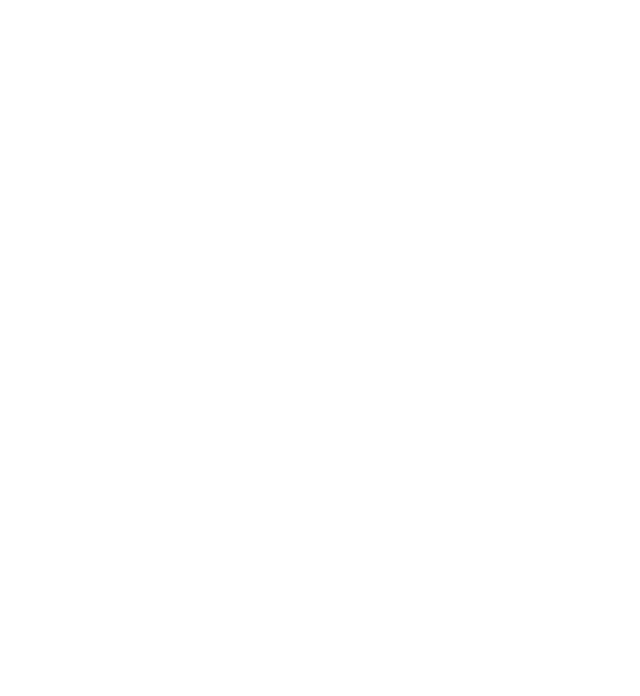
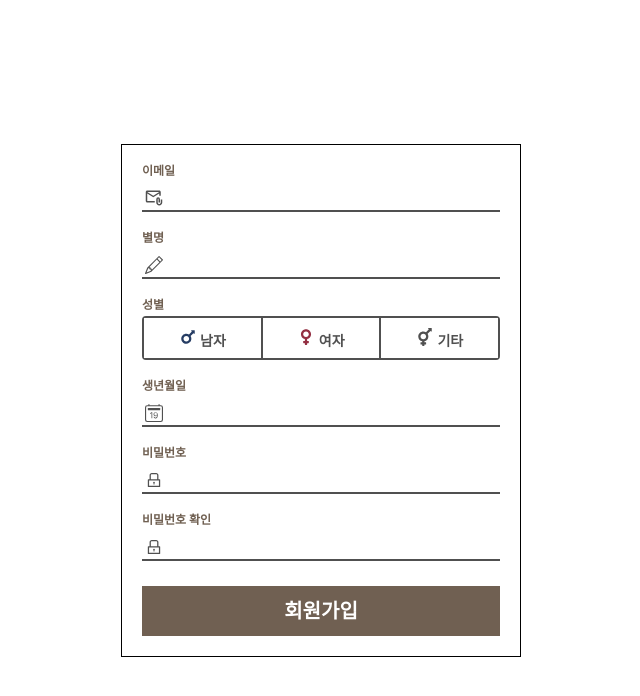
Before and after one commit to codestates-seb/seb42_main_002, a React (Create React App) app in the folder front/: page / in a window 1280 px wide. Shown: the top 696 px of the page, without its empty margins (319-959 px from the left). Built offline with nearby package versions, Linux system fonts and the light colour scheme.

Commit message:
feat : 회원가입페이지 마크업

```diff
--- a/front/src/App.tsx
+++ b/front/src/App.tsx
@@ -1,6 +1,8 @@
+import SignUpPage from './pages/SignUpPage';
 
 function App() {
   return <div>
+    <SignUpPage/>
   </div>;
 }
 
--- a/front/src/index.css
+++ b/front/src/index.css
@@ -1,3 +1,13 @@
+* {
+  box-sizing: border-box;
+  margin: 0;
+  padding: 0;
+  border: 0;
+  font-size: 100%;
+  font: inherit;
+  vertical-align: baseline;
+}
+
 body {
   margin: 0;
   font-family: -apple-system, BlinkMacSystemFont, 'Segoe UI', 'Roboto', 'Oxygen',
@@ -5,11 +15,44 @@
     sans-serif;
   -webkit-font-smoothing: antialiased;
   -moz-osx-font-smoothing: grayscale;
+  line-height: 1;
 }
 
 code {
   font-family: source-code-pro, Menlo, Monaco, Consolas, 'Courier New',
     monospace;
+}
+
+article,
+aside,
+details,
+figcaption,
+figure,
+footer,
+header,
+hgroup,
+menu,
+nav,
+section {
+  display: block;
+}
+
+ol,
+ul {
+  list-style: none;
+}
+
+a,
+a:hover,
+a:active,
+a:focus {
+  color: inherit;
+}
+
+button {
+  cursor: pointer;
+  background-color: inherit;
+  font: inherit;
 }
 
 :root {
--- /dev/null
+++ b/front/src/pages/SignUpPage.module.scss
@@ -0,0 +1,93 @@
+.container{
+    border: 1px solid black;
+    padding: 20px;
+    width: 400px;
+    color: var(--button-primary-color);
+    font-size: 12px;
+    font-weight: bold;
+    label{
+        display: block;
+        width: 100%;
+        margin-bottom: 5px;
+    }
+    input{
+        height: 30px;
+        width: 100%;
+        border: none;
+        border-bottom: 2px solid black;
+        margin-bottom: 10px;
+        padding: 2px;
+        padding-left: 25px;
+        border-color:var(--text-primary-color);
+        &:focus{
+            border: none;
+            outline-color: var(--text-primary-color);
+        }
+    }
+    p{
+        margin-bottom: 5px;
+    }
+}
+.input_container{
+    position: relative;
+    margin-bottom: 10px;
+    width: 100%;
+}
+.icon{
+    position: absolute;
+    top: 24px;
+    left: 3px;
+    color:var(--text-primary-color);
+    width: 18px;
+    height: 18px;
+}
+
+.male_icon{
+    color: #253C63;
+    width: 18px;
+    height: 18px;
+}
+.female_icon{
+    color: #932F42;
+    width: 18px;
+    height: 18px;
+}
+.ambiguous_icon{
+    color: var(--text-primary-color);
+    width: 18px;
+    height: 18px;
+}
+
+.button_Container{
+    display: flex;
+    width: 100%;
+    justify-content: space-between;
+    margin-bottom: 20px;
+    border: 2px solid var(--text-primary-color);
+    border-radius: 4px;
+    font-size: 14px;
+    button{
+        flex: 1;
+        background-color: white;
+        padding: 10px;
+        border-right: 2px solid var(--text-primary-color);
+        color: var(--text-primary-color);
+    }
+    button:last-child{
+        border-right: none;
+    }
+}
+.signUp_Btn{
+    margin-top: 5px;
+    width: 100%;
+    background-color: var(--button-primary-color);
+    color: white;
+    font-size: 20px;
+    padding: 15px;
+}
+body{
+    height: 100vh;
+    display: flex;
+    justify-content: center;
+    align-items: center;
+}
--- /dev/null
+++ b/front/src/pages/SignUpPage.tsx
@@ -0,0 +1,50 @@
+import styles from './SignUpPage.module.scss'
+import {MdOutlineAttachEmail} from 'react-icons/md'
+import {BsPencil} from 'react-icons/bs'
+import {BsCalendar2Date} from 'react-icons/bs'
+import {AiOutlineLock} from 'react-icons/ai'
+import {FaVenus} from 'react-icons/fa'
+import {FaMars} from 'react-icons/fa'
+import {FaTransgender} from 'react-icons/fa'
+import {useState} from 'react'
+
+export default function SignUpPage (){
+    const [isBtnClick,setIsBtnClick] = useState(false);
+
+    return (
+        <div className={styles.container}>
+            <div className={styles.input_container}>
+            <label htmlFor="email">이메일</label>
+            <input id="email"/>
+            <MdOutlineAttachEmail className={styles.icon}/>
+            </div>
+            <div className={styles.input_container}>
+            <label htmlFor='alias'>별명</label>
+            <input id='alias'/>
+            <BsPencil className={styles.icon} />
+            </div>
+            <p>성별</p>
+            <div className={styles.button_Container}>
+                <button><FaMars className={styles.male_icon}/> 남자</button>
+                <button><FaVenus className={styles.female_icon}/> 여자</button>
+                <button><FaTransgender className={styles.ambiguous_icon}/> 기타</button>
+            </div>
+            <div className={styles.input_container}>
+            <label htmlFor='birthDate'>생년월일</label>
+            <input id='birthDate'/>
+            <BsCalendar2Date className={styles.icon}/>
+            </div>
+            <div className={styles.input_container}>
+            <label htmlFor='passWord'>비밀번호</label>
+            <input id='passWord'/>
+            <AiOutlineLock className={styles.icon}/>
+            </div>
+            <div className={styles.input_container}>
+            <label htmlFor='passWordCheck'>비밀번호 확인</label>
+            <input id='passWordCheck'/>
+            <AiOutlineLock className={styles.icon}/>
+            </div>
+            <button className={styles.signUp_Btn}>회원가입</button>
+        </div>
+    )
+}
```
